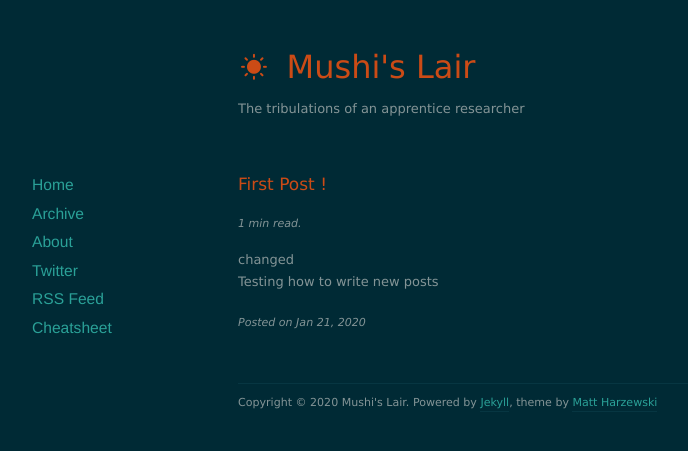
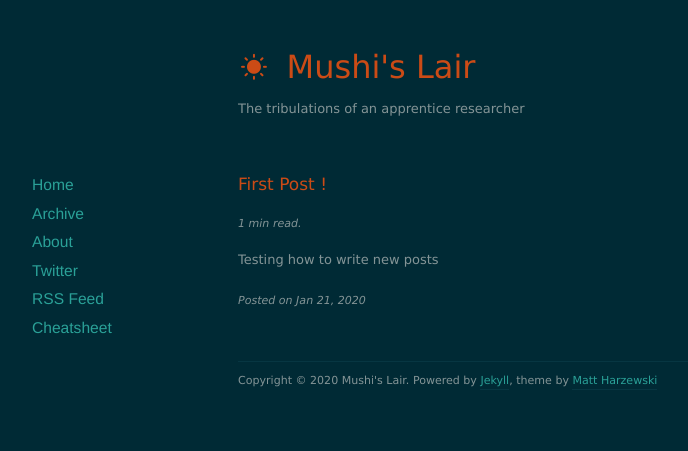
Before and after one commit to Mushi-mushi/mushi-mushi.github.io, a Jekyll site: the page built from _posts/2020-01-21-First-post-test.markdown, in a window 1280 px wide. Shown: the top 451 px of the page, without its empty margins (102-790 px from the left). Built offline with Jekyll 4.4.1, drawn with Linux system fonts in a browser that asks for light colours; nearby versions of some CDN libraries.

Commit message:
Update post.html

```diff
--- a/_layouts/post.html
+++ b/_layouts/post.html
@@ -6,17 +6,15 @@
 
 	{% if page.external-url %}
 		<h1>
-			<a href="{{ page.external-url }}">{{ page.title }}</a> <p class="meta">{% include read_time.html %}</span></p>
+			<a href="{{ page.external-url }}">{{ page.title }}</a>
 			<a class="anchor" href="{{ page.url }}"><i class="icon-anchor"></i></a>
+
 		</h1>
-		<p class="meta">{% include read_time.html %}</span></p>
 	{% else %}
 		<h1><a href="{{ page.url }}">{{ page.title }}</a></h1>
 	{% endif %}
 	<p class="meta">{% include read_time.html %}</span></p>
-changed
 	<div class="post-content">{{ content }}</div>
-
 	<p class="meta">Posted on <span class="postdate">{{ page.date | date: "%b %d, %Y" }}</span></p>
 
 </article>
```
